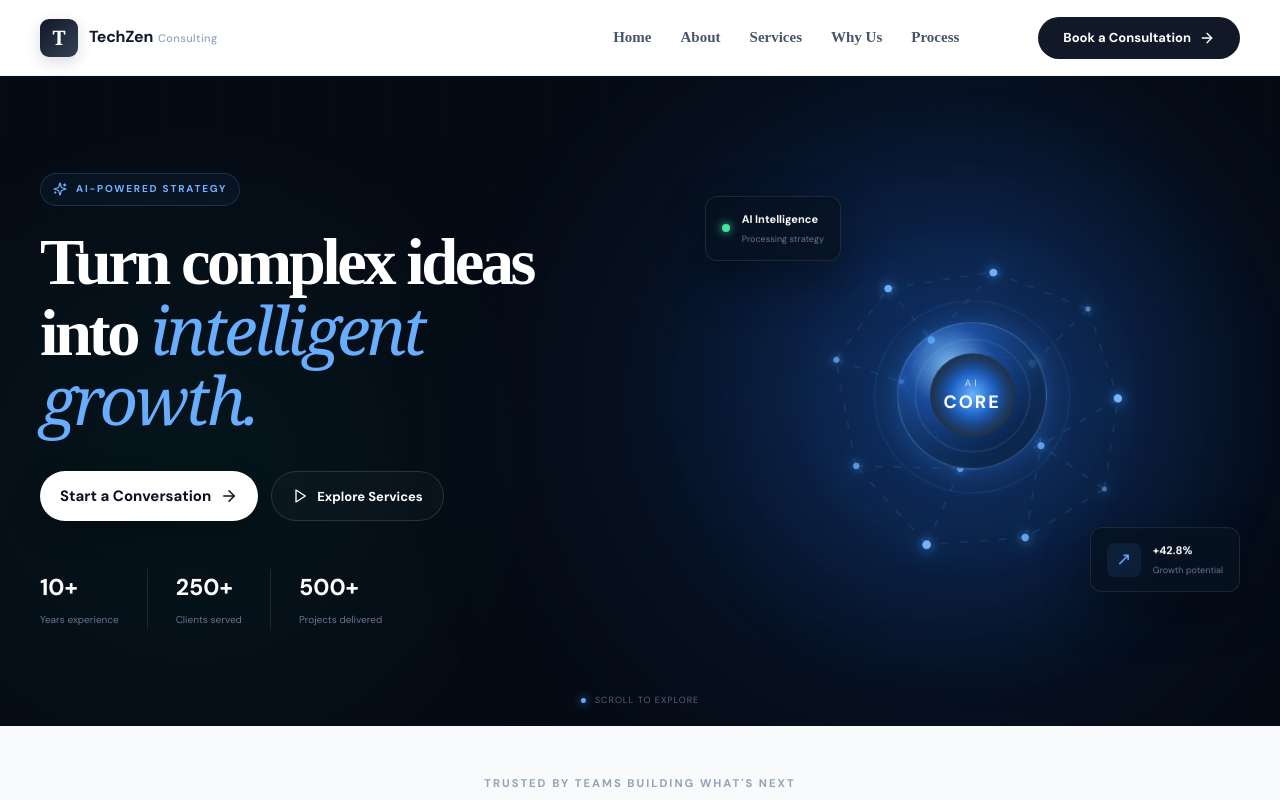
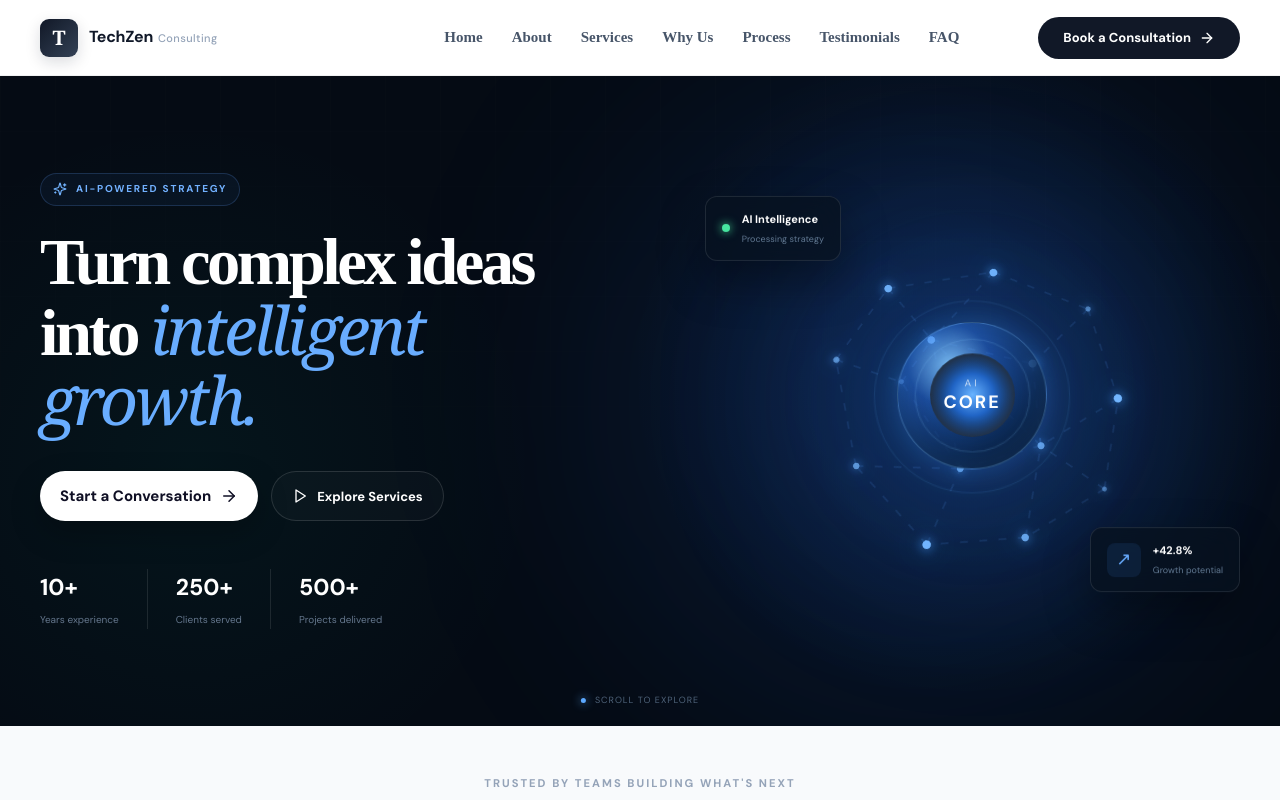
Before and after one commit to ArshlanSheikh/TECHZEN, a React (Vite) app: page / in a window 1280 px wide. Shown: the top 800 px of the page. Built offline with nearby package versions, Linux system fonts and the light colour scheme.

Commit message:
testing commit

```diff
--- a/src/components/Navbar.jsx
+++ b/src/components/Navbar.jsx
@@ -79,8 +79,8 @@ export default function Navbar() {
     ["Services", "#services"],
     ["Why Us", "#why-us"],
     ["Process", "#process"],
-    // ["Testimonials", "#testimonials"],
-    // ["FAQ", "#faq"],
+    ["Testimonials", "#testimonials"],
+    ["FAQ", "#faq"],
   ];
 
   const closeMenu = () => {
```
